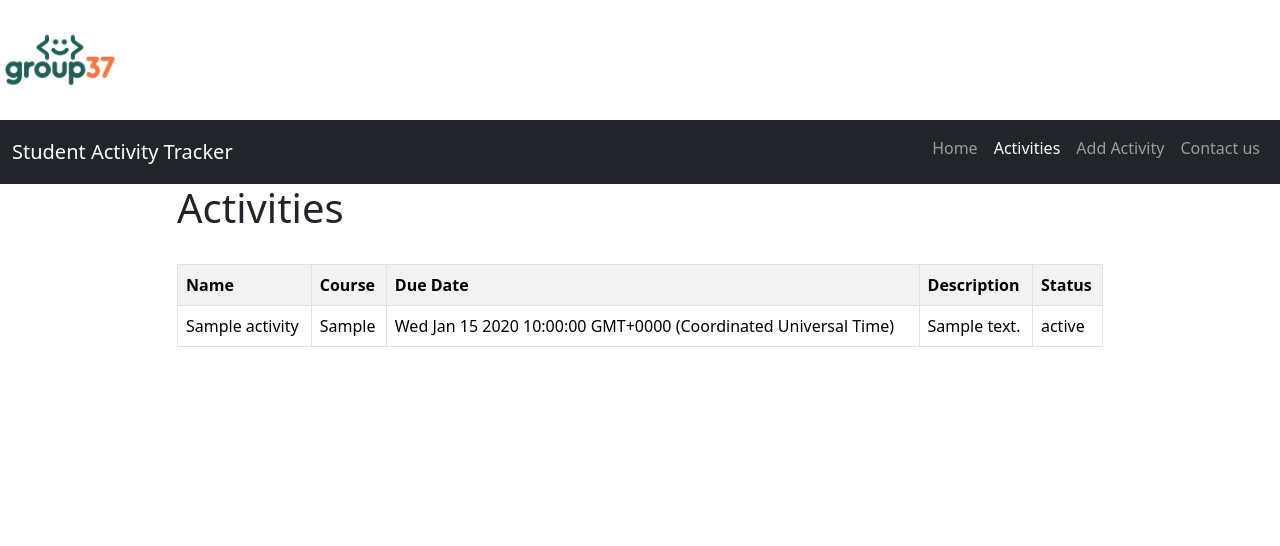
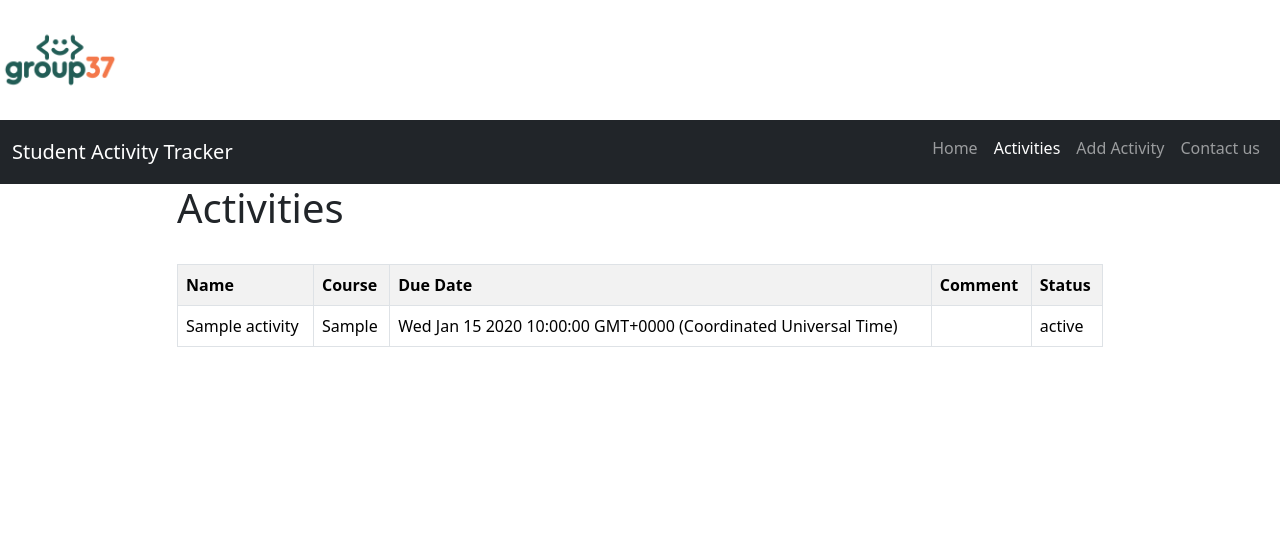
Before and after one commit to Greeshmajoseph1208/INFR3120-Fall26-Project, a Node server app: page /activities in a window 1280 px wide. Shown: the top 546 px of the page. Run offline with Node 20, Linux system fonts and the light colour scheme; tables that the repository leaves empty hold one stand-in row (values such as "Sample post"); some libraries are stand-ins or nearby versions.

Commit message:
Fourth commit- Minor edits

```diff
--- a/config/db.js
+++ /dev/null
@@ -1 +0,0 @@
-module.exports={"URI":"mongodb://localhost:27017/bookStore"}
--- a/views/Activities/list.ejs
+++ b/views/Activities/list.ejs
@@ -15,7 +15,7 @@
                     <th>Name</th>
                     <th>Course</th>
                     <th>Due Date</th>
-                    <th>Description</th>
+                    <th>Comment</th>
                     <th>Status</th>
                 </tr>
 
@@ -25,7 +25,7 @@
                         <td><%= Activitylist[count].name %></td>
                         <td><%= Activitylist[count].course %></td>
                         <td><%= Activitylist[count].dueDate %></td>
-                        <td><%= Activitylist[count].description %></td>
+                        <td><%= Activitylist[count].comment %></td>
                         <td><%= Activitylist[count].status %></td>
                     </tr>
                 <% } %>
```
